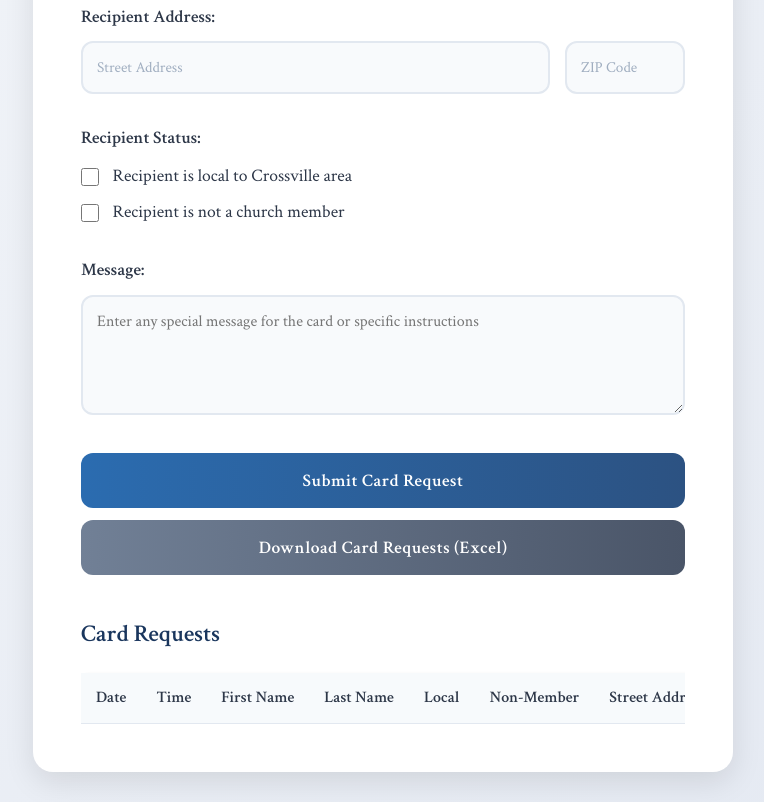
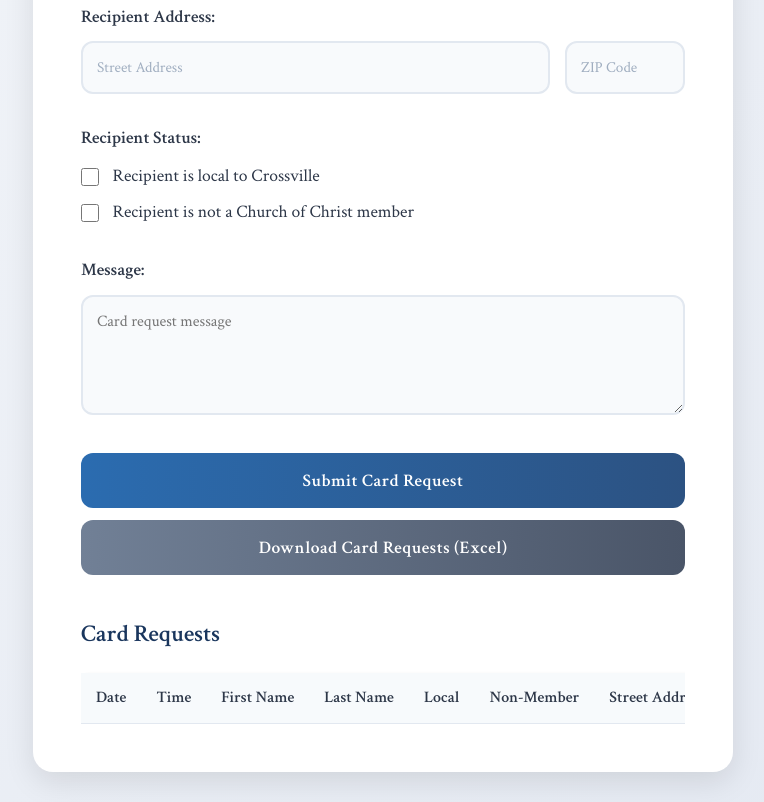
Before and after one commit to vlcosent/church-website, a plain HTML site: page index.html in a window 1280 px wide. Shown: the part 795-1597 px from the top of the page, without its empty margins (257-1021 px from the left). Drawn offline with Linux system fonts and the light colour scheme.

Commit message:
Update form text for checkboxes and message placeholder

```diff
--- a/index.html
+++ b/index.html
@@ -55,15 +55,15 @@
                 <div class="form-group">
                     <label>Recipient Status:</label>
                     <input type="checkbox" id="isLocal" name="isLocal">
-                    <label for="isLocal">Recipient is local to Crossville area</label>
+                    <label for="isLocal">Recipient is local to Crossville</label>
                     <br>
                     <input type="checkbox" id="isNonMember" name="isNonMember">
-                    <label for="isNonMember">Recipient is not a church member</label>
+                    <label for="isNonMember">Recipient is not a Church of Christ member</label>
                 </div>
 
                 <div class="form-group">
                     <label for="request">Message:</label>
-                    <textarea id="request" name="request" rows="4" placeholder="Enter any special message for the card or specific instructions"></textarea>
+                    <textarea id="request" name="request" rows="4" placeholder="Card request message"></textarea>
                 </div>
             </div>
 
```
